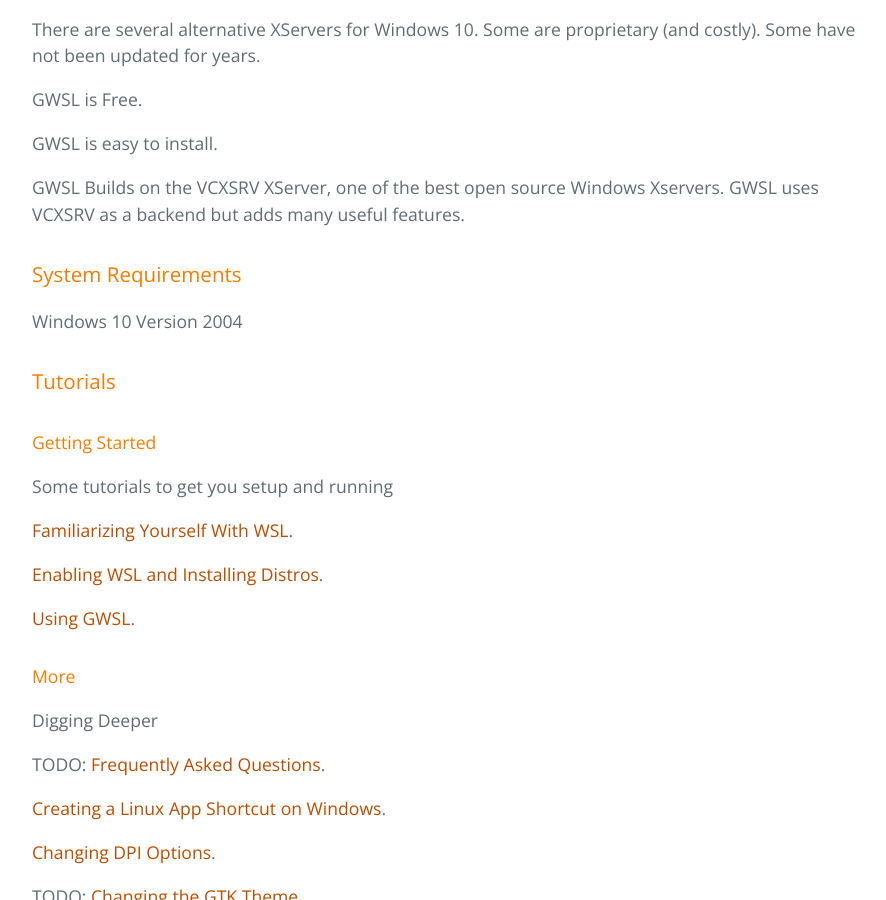
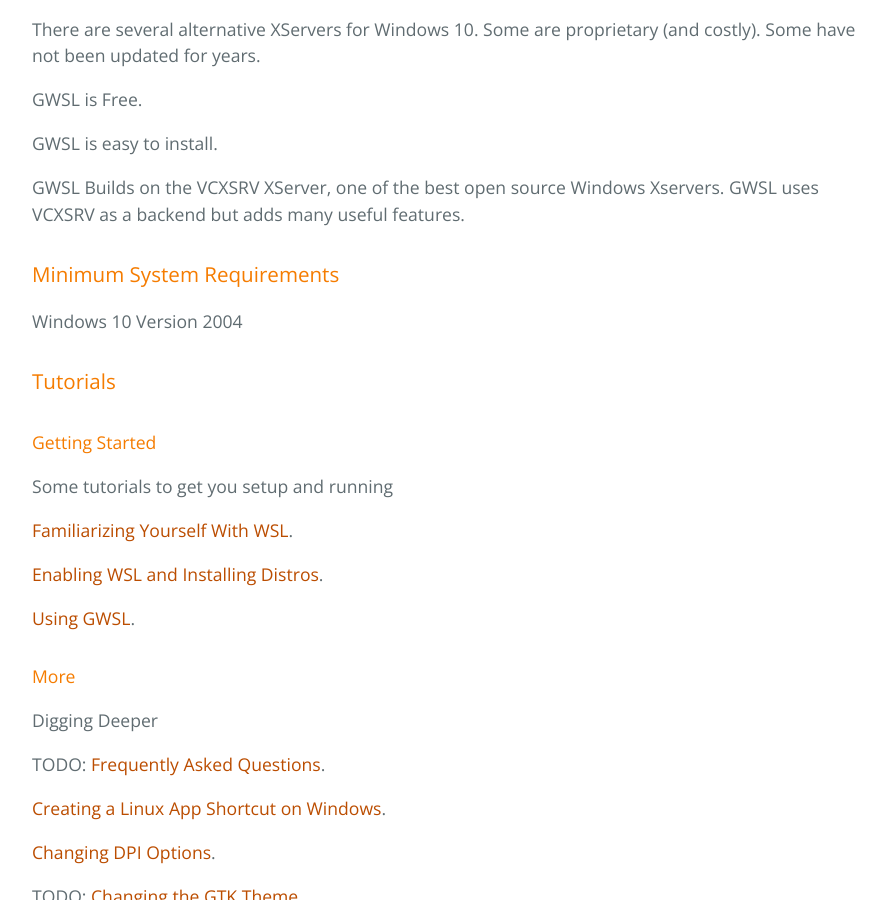
Before and after one commit to Opticos/gwsl, a Jekyll site: the page built from index.md, in a window 1280 px wide and 900 px high, scrolled down 1218 px. Shown: the whole window, without its empty margins (192-1078 px from the left). Built offline with Jekyll 4.4.1, drawn with Linux system fonts in a browser that asks for light colours; the repository's description, which GitHub fills in, is left out.

Commit message:
Update index.md

```diff
--- a/index.md
+++ b/index.md
@@ -34,7 +34,7 @@ GWSL is easy to install.
 
 GWSL Builds on the VCXSRV XServer, one of the best open source Windows Xservers. GWSL uses VCXSRV as a backend but adds many useful features.
 
-### System Requirements
+### Minimum System Requirements
 
 Windows 10 Version 2004
 
```
